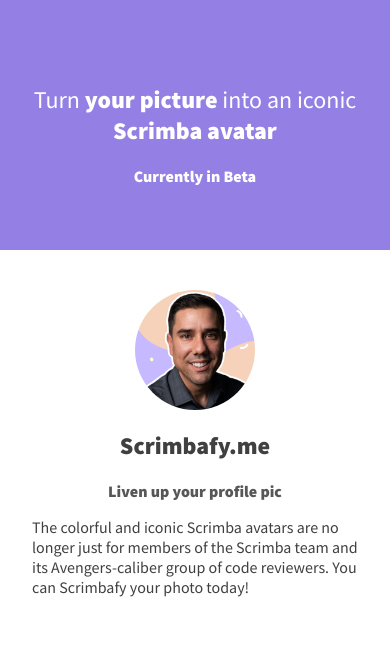
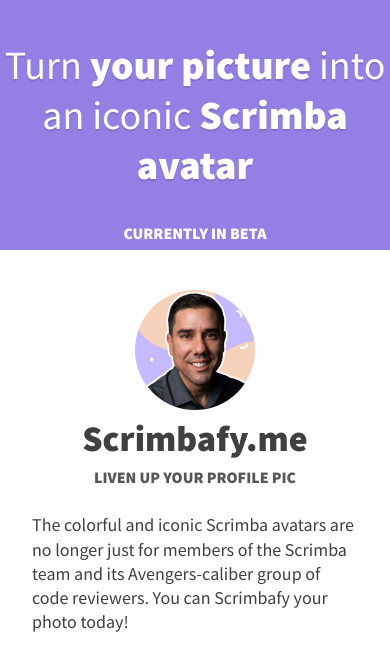
Before and after one commit to djimageonline/splash-page, a plain HTML site: page index.html in a window 390 px wide. Drawn offline with Linux system fonts and the light colour scheme.

Commit message:
added text transform and proper text rem for responsiveness

```diff
--- a/styles.css
+++ b/styles.css
@@ -10,15 +10,35 @@ body {
 
 h1 {
   font-weight: 400;
+  font-size: 2.5rem;
+  text-shadow: 0 2px #816fca;
+}
+
+h2 {
+  font-size: 2.25rem;
+  margin: .17em 0;
+
+}
+
+p {
+  font-size: 1.125rem;
+  line-height: 1.35;
+
 }
 
 .beta-text {
   font-weight: 900;
 }
 
+.beta-text,
+.subheading {
+  text-transform:uppercase ;
+}
+
 .subheading {
   color: #575757;
   font-weight: 900;
+  margin-bottom: .5em;
 }
 
 /* =================
```
